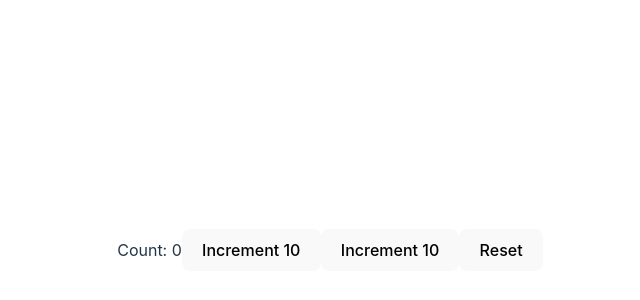
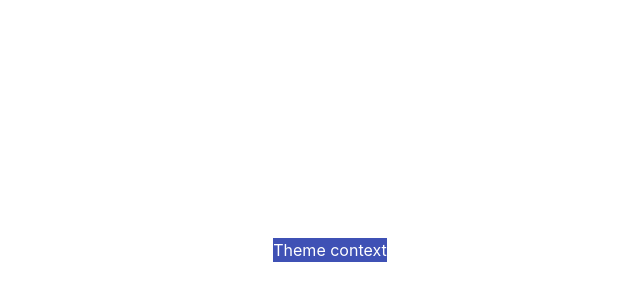
Before and after one commit to korbosit/react_typescript, a React (Vite) app in the folder react_typescript/: page / in a window 1280 px wide. Shown: the part 150-450 px from the top of the page, without its empty margins (310-950 px from the left). Built offline with nearby package versions, Linux system fonts and the light colour scheme.

Commit message:
#14_useContext_Hook

```diff
--- a/react_typescript/src/App.tsx
+++ b/react_typescript/src/App.tsx
@@ -1,10 +1,13 @@
 import "./App.css";
-import Counter from "./components/state/Counter";
+import { ThemeContextProvider } from "./components/context/ThemeContext";
+import Box from "./components/context/Box";
 
 function App() {
     return (
         <div className="App">
-            <Counter />
+            <ThemeContextProvider>
+                <Box />
+            </ThemeContextProvider>
         </div>
     );
 }
--- /dev/null
+++ b/react_typescript/src/components/context/Box.tsx
@@ -0,0 +1,16 @@
+import { useContext } from "react";
+import { ThemeContext } from "./ThemeContext";
+
+export default function Box() {
+    const theme = useContext(ThemeContext);
+    return (
+        <div
+            style={{
+                backgroundColor: theme.primary.main,
+                color: theme.primary.text,
+            }}
+        >
+            Theme context
+        </div>
+    );
+}
--- /dev/null
+++ b/react_typescript/src/components/context/ThemeContext.tsx
@@ -0,0 +1,16 @@
+import { createContext } from "react";
+import { theme } from "./theme";
+
+type ThemeContextProviderProps = {
+    children: React.ReactNode;
+};
+
+export const ThemeContext = createContext(theme);
+
+export const ThemeContextProvider = ({
+    children,
+}: ThemeContextProviderProps) => {
+    return (
+        <ThemeContext.Provider value={theme}>{children}</ThemeContext.Provider>
+    );
+};
--- /dev/null
+++ b/react_typescript/src/components/context/theme.ts
@@ -0,0 +1,10 @@
+export const theme = {
+    primary: {
+        main: "#3f51b5",
+        text: "#fff",
+    },
+    secondary: {
+        main: "#f50057",
+        text: "#fff",
+    },
+};
```
